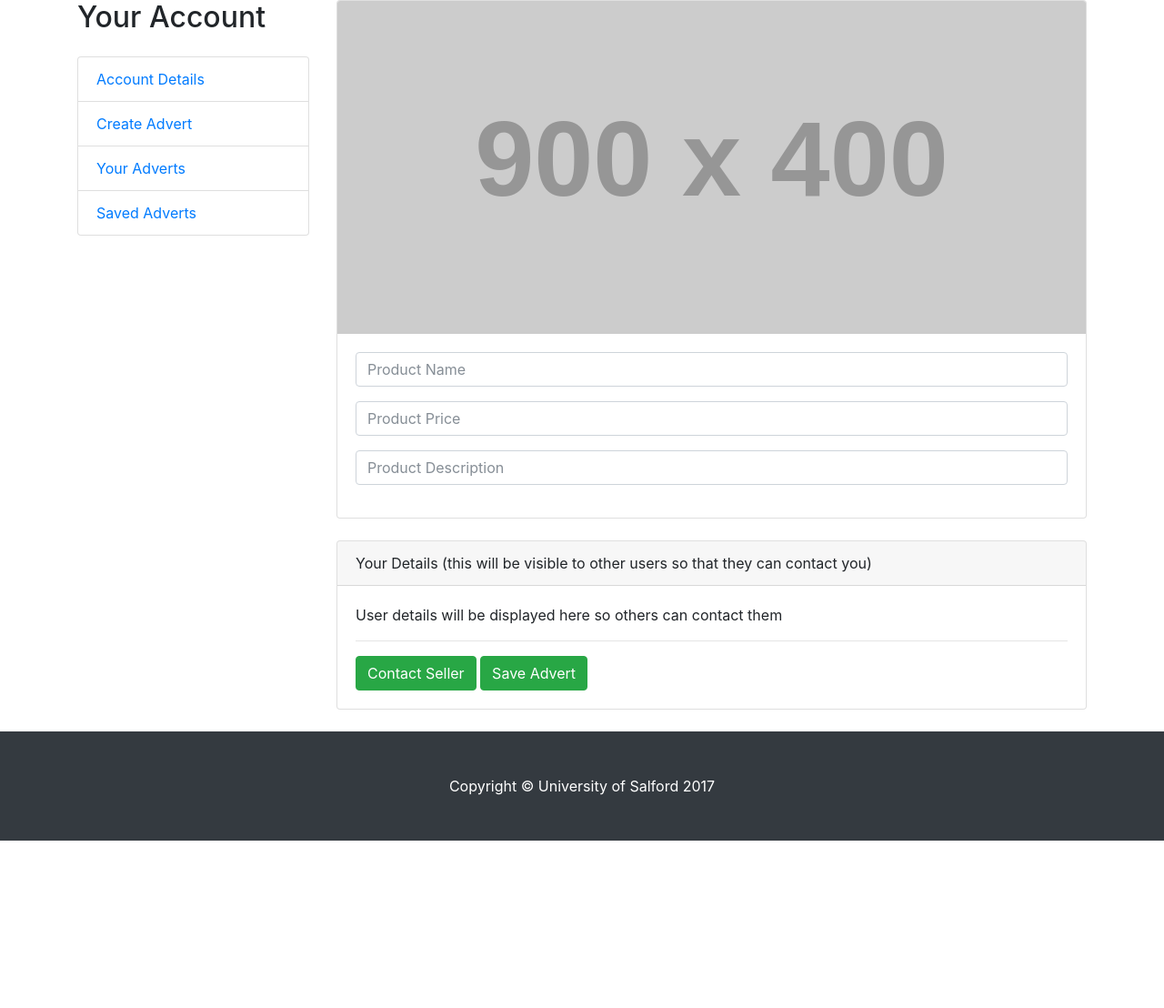
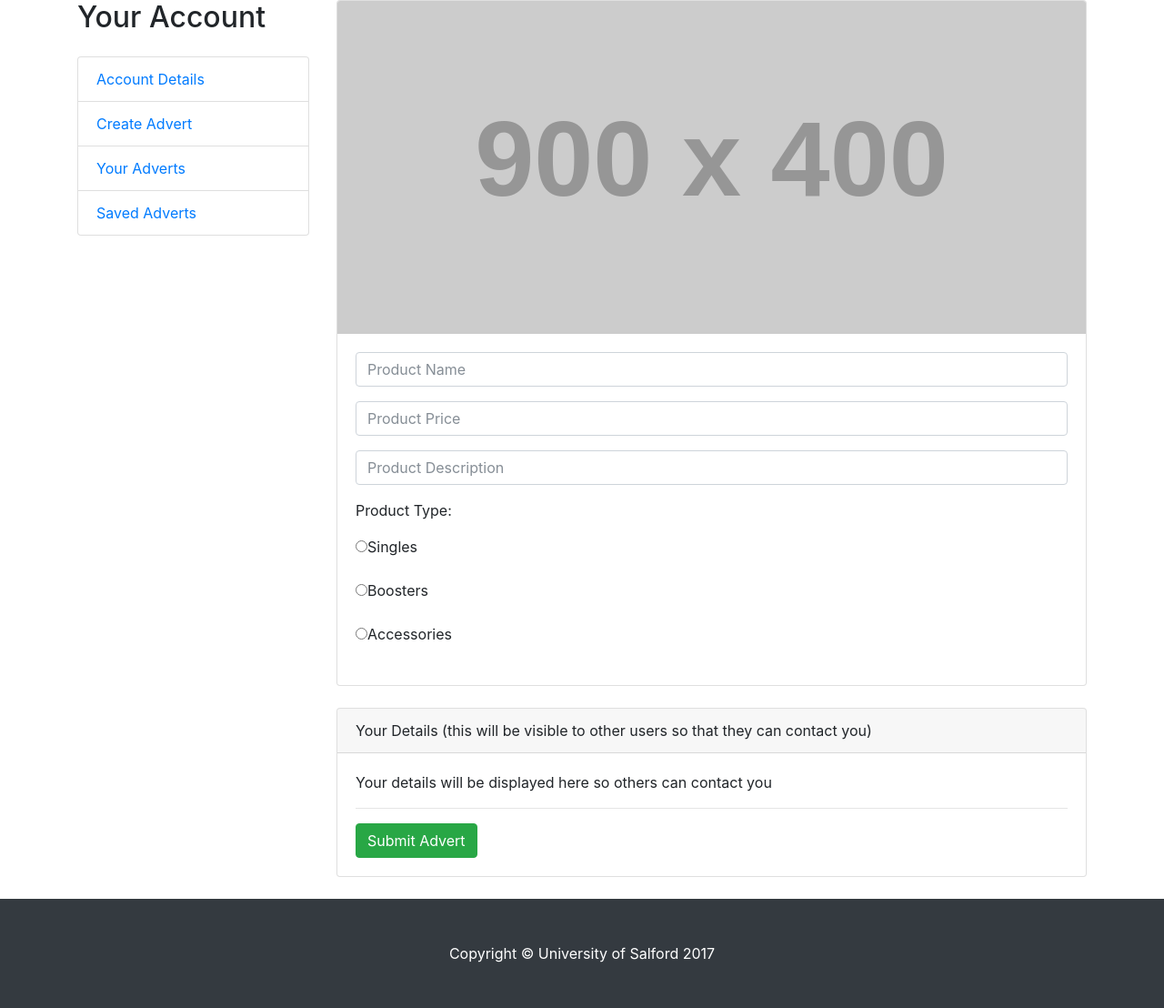
Before and after one commit to HarryAndrewMorgan/MorgansMagicEmporium, a PHP site: page /createadvert.php in a window 1280 px wide. Shown: the part 80-1188 px from the top of the page at 91% size. Before the commit the page ends 1004 px from the top, so only its background shows below. Run offline with PHP 8.4, Linux system fonts and the light colour scheme; grey boxes labelled with a size stand in for pictures from a placeholder-image service; some libraries are stand-ins or nearby versions.

Commit message:
finished displaying user details and started work on create advert

```diff
--- a/createadvert.php
+++ b/createadvert.php
@@ -1,5 +1,38 @@
 <?php
 session_start();
+require_once ('models/connectdb.php');
+require_once ('models/Advert.php');
+$advert = new Advert($connection);
+if(isset($_POST['btn-create']))
+{
+    $name = trim($_POST['name']);
+    $price = trim($_POST['price']);
+    $description = trim($_POST['description']);
+    $type = trim($_POST['type']);
+
+    if ($name == "") {
+        $error[] = "Please provide a name";
+    }
+    if ($price == "") {
+        $error[] = "Please provide a price";
+    }
+    if ($description == "") {
+        $error[] = "Please provide a description";
+    }
+    if ($type == "") {
+    $error[] = "Please provide a relevant type";
+    }
+    //check if details entered have been taken by another user
+    else {
+        try {
+            if ($advert->createAdvert($name, $price, $description, $type)) {
+                $advert->redirect('youradverts.php');
+            }
+        } catch (PDOException $exception) {
+            echo $exception->getMessage();
+        }
+    }
+}
 $view = new stdClass();
 $view->pageTitle = 'Create Advert';
 require_once('Views/createadvert.phtml');
--- a/dashboard.php
+++ b/dashboard.php
@@ -3,6 +3,7 @@ require_once ('models/connectdb.php');
 require_once ('models/User.php');
 $user = new User($connection);
 session_start();
+$user->fetchAUser();
 if(!isset($_SESSION['Username']))
 {
     $user->redirect('index.php');
@@ -13,10 +14,11 @@ $email = $_SESSION['Email'];
 $sqlQuery = $connection->prepare("SELECT * FROM Users WHERE Username=".$username);
 $sqlQuery->execute(array(":user"=>$username));
 $userRow=$sqlQuery->fetch(PDO::FETCH_ASSOC);
+
 if(isset($_POST['logout']))
 {
     $user->logout();
-    echo "logoutbeingcalled";
+    echo "You are being logged out";
 }
 $view = new stdClass();
 $view->pageTitle = 'Dashboard';
--- /dev/null
+++ b/models/Advert.php
@@ -0,0 +1,27 @@
+<?php
+class Advert extends PDO
+{
+    private $db;
+
+    function __construct($connection)
+    {
+        $this->db = $connection;
+    }
+
+    public function createAdvert($name, $price, $description, $type)
+    {
+        try {
+
+            $sqlQuery = $this->db->prepare("INSERT INTO Adverts(AdvertName,AdvertPrice,AdvertDescription, AdvertType) VALUES(:aname, :price, :description, :type)");
+            $sqlQuery->bindparam(":aname", $name);
+            $sqlQuery->bindparam(":price", $price);
+            $sqlQuery->bindparam(":description", $description);
+            $sqlQuery->bindparam(":type", $type);
+            $sqlQuery->execute();
+
+        } catch (PDOException $exception) {
+            echo $exception->getMessage();
+        }
+
+    }
+}
--- a/views/createadvert.phtml
+++ b/views/createadvert.phtml
@@ -7,15 +7,24 @@
         <img class="card-img-top img-fluid" src="http://placehold.it/900x400" alt="">
         <div class="card-body">
             <div class="form-group">
-                <input type="text" class="form-control" name="productname" placeholder="Product Name" required />
+                <input type="text" class="form-control" name="name" placeholder="Product Name" required />
             </div>
             <div class="form-group">
-                <input type="text" class="form-control" name="productprice" placeholder="Product Price" required />
+                <input type="text" class="form-control" name="price" placeholder="Product Price" required />
             </div>
             <div class="form-group">
-                <input type="text" class="form-control" name="productdescription" placeholder="Product Description" required />
+                <input type="text" class="form-control" name="description" placeholder="Product Description" required />
             </div>
-
+            <p>Product Type:</p>
+            <div class="form-group">
+                <input type ="radio" id="singles" name="type" value="singles"><label for="singles">Singles</label>
+            </div>
+            <div class="form-group">
+                <input type ="radio" id="boosters" name="type" value="boosters"><label for="boosters"> Boosters</label>
+            </div>
+            <div class="form-group">
+                <input type ="radio" id="accessories" name="type" value="accessories"><label for="accessories">Accessories</label>
+            </div>
         </div>
     </div>
     <!-- /.card -->
@@ -25,10 +34,9 @@
             Your Details (this will be visible to other users so that they can contact you)
         </div>
         <div class="card-body">
-            <p>User details will be displayed here so others can contact them</p>
+            <p>Your details will be displayed here so others can contact you</p>
             <hr>
-            <a href="#" class="btn btn-success">Contact Seller</a>
-            <a href="#" class="btn btn-success">Save Advert</a>
+            <a href="youradverts.php" class="btn btn-success" name="brn-create">Submit Advert</a>
         </div>
     </div>
 </form>
--- a/views/dashboard.phtml
+++ b/views/dashboard.phtml
@@ -13,6 +13,10 @@
                     <hr>
                     <strong><p>Email:   </strong> <?php echo $_SESSION['Email'];?>
                     <hr>
+                    <strong><p>Postcode:   </strong> <?php echo $_SESSION['Address'];?>
+                    <hr>
+                    <strong><p>Phone Number:   </strong> <?php echo $_SESSION['Phone'];?>
+                    <hr>
                     <a href="#" class="btn btn-success">Change Account Details</a>
                     <hr>
                     <form method="post">
--- a/views/register.phtml
+++ b/views/register.phtml
@@ -33,6 +33,12 @@
             <div class="form-group">
                 <input type="password" class="form-control" name="pass" placeholder="Enter Password" />
             </div>
+            <div class="form-group">
+                <input type="address" class="form-control" name="address" placeholder="Enter Postcode" />
+            </div>
+            <div class="form-group">
+                <input type="phone" class="form-control" name="phone" placeholder="Enter Phone Number" />
+            </div>
             <div class="clearfix"></div><hr />
             <div class="form-group">
                 <button type="submit" class="btn btn-block btn-primary" name="btn-signup">
```
Also changed, not shown: models/User.php (+13 -2 lines), register.php (+9 -2 lines).
